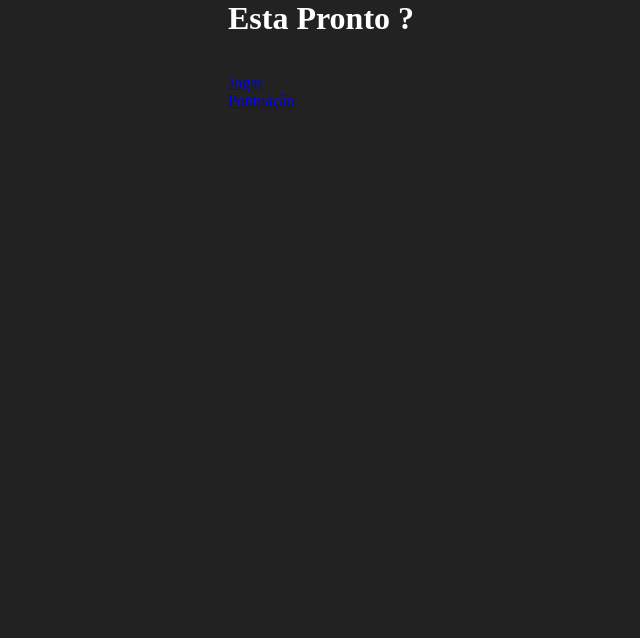
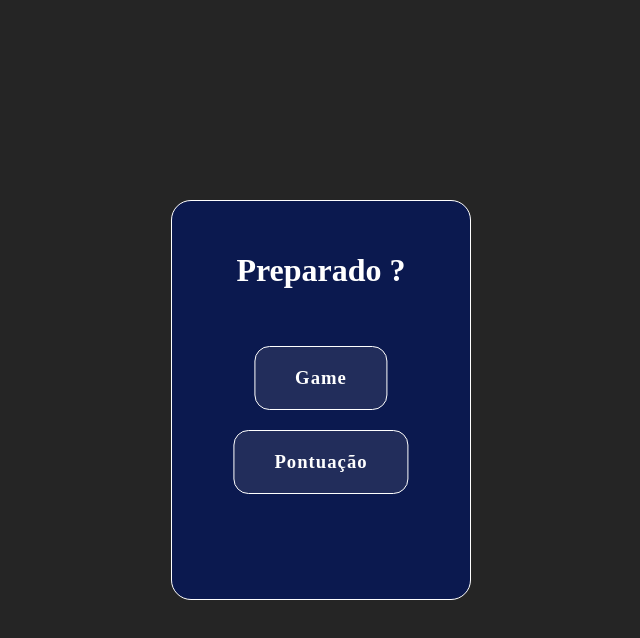
Before and after one commit to mhevangelista/Portifolio, a plain HTML site: page Quiz/paginas/index.html in a window 1280 px wide. Shown: the whole page, without its empty margins (319-959 px from the left). Drawn offline with Linux system fonts and the light colour scheme.

Commit message:
atualização

```diff
--- a/Quiz/estilos/inicio.css
+++ b/Quiz/estilos/inicio.css
@@ -5,33 +5,65 @@
 }
 
 *{
-    background-color: rgb(35, 34, 34);
     padding: 0%;
     margin: 0;
     box-sizing: border-box;
+}
+
+body{
+    background-color: rgba(0, 0, 0, 0.855);
+}
+
+.container{
+    position: absolute;
+    top: 50%;
+    left: 50%;
+    transform: translate(-50%, -50%);
+
+    background-color: rgb(11, 25, 79);
+    width: 300px;
+    height: 400px;
+    border: 1px solid white;
+    border-radius: 20px;
+}
+
+h1{
+    color: white;
+    text-align: center;
+    margin-top: 17%;
+}
+
+.inicio{
+    position: absolute;
+    top: 55%;
+    left: 50%;
+
+    transform: translate(-50%, -50%);
+}
+
+.butao{
+    display: flex;
+    align-items: center;
+    justify-content: center;
 
 }
-h1{
-    margin-bottom: 20%;
-}
-.container{
-    display: flex;
+
+.butao a{
+    text-decoration: none;
+    color: white;
+    width: bold;
+    letter-spacing: 1px;
+    margin: 10px;
+    padding: 20px 40px;
+    background-color: rgb(34, 45, 91);
     justify-content: center;
-    width: 100%;
-    align-items: center;
-
-}
-.container h1{
-    color: white;
+    border: 1px solid ;
+    border-radius: 15px;
 }
 
-.container .btn a{
-    display: flex;
-    text-align: center;
-    justify-self: center;
-    text-decoration: none;
-    letter-spacing: 1px;
-    border: 2px solid black;
-    padding: 2px;
-    margin: 2px 10px;
+
+
+.butao a:hover{
+    color: rgb(34, 45, 91);
+    background-color: rgb(246, 236, 217);
 }
--- a/Quiz/paginas/index.html
+++ b/Quiz/paginas/index.html
@@ -10,11 +10,14 @@
 </head>
 <body>
     <div class="container">
-        <div id="inicio" class="flex-column flex-center">
-            <h1>Esta Pronto ?</h1>
-                <a href="/paginas/game.html" class="btn">Jogar</a>
-                <br>
-                <a href="/paginas/Pontuação.html" class="btn">Pontuação</a>
+        <h1> Preparado ?</h1>
+        <div id="inicio" class="inicio">
+            <div class="butao">
+                <a href="/paginas/game.html"><h3>Game</h3></a>
+            </div>
+            <div class="butao">
+                <a href="/paginas/Pontuação.html"><h3>Pontuação</h3></a>
+            </div>
         </div>
     </div>
 </body>
```
